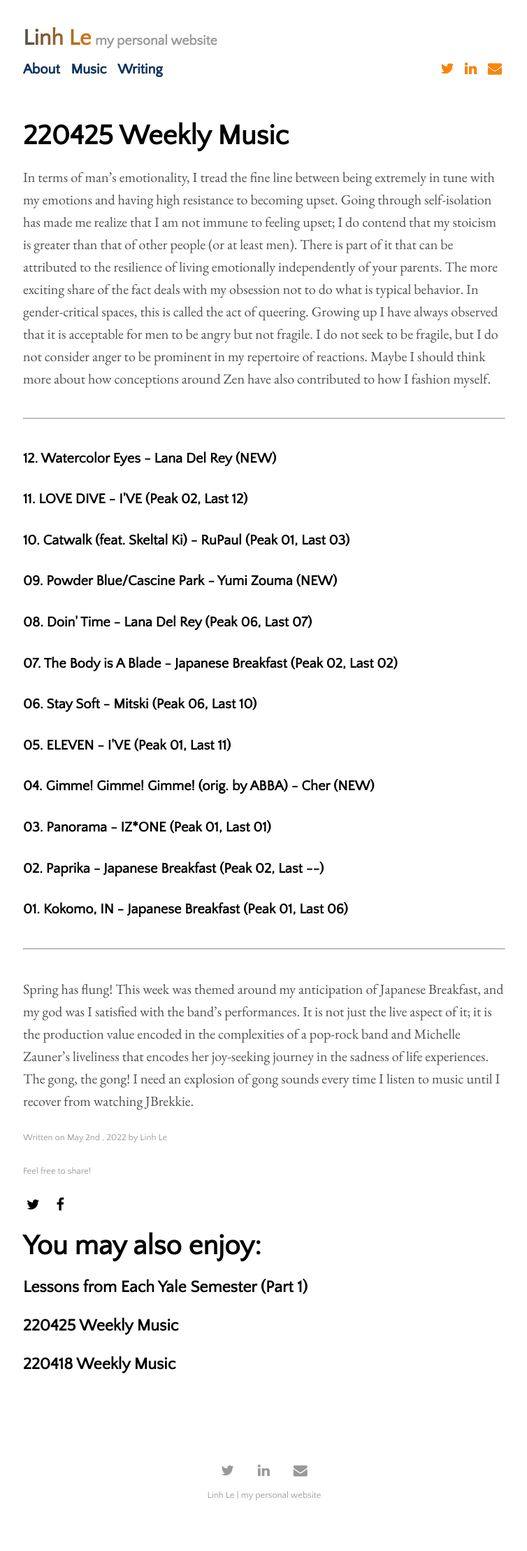
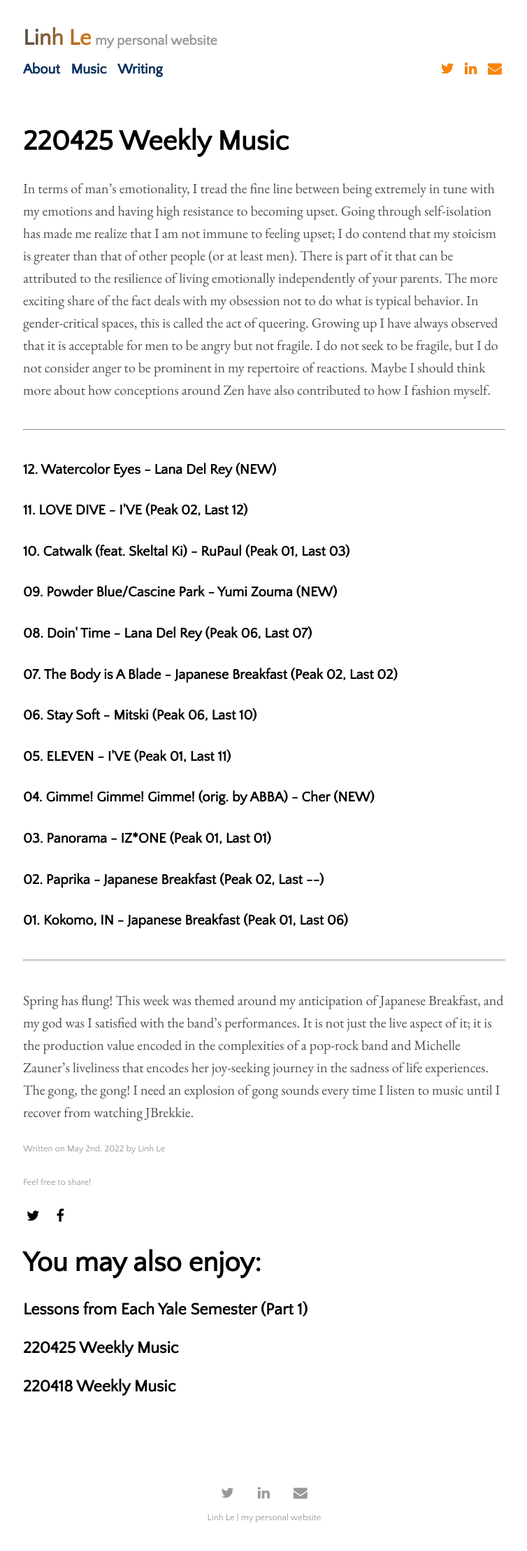
Before and after one commit to aidenva/aidenva.github.io, a Jekyll site: the page built from _posts/2022-05-02-weekly-music.md, in a window 1280 px wide. Shown: the whole page at 70% size, without its empty margins (262-1016 px from the left). Built offline with Jekyll 4.4.1, drawn with Linux system fonts in a browser that asks for light colours; before the commit the page ends 2184 px from its top, so only the background shows below that.

Commit message:
editing line spacing

```diff
--- a/_includes/post-date.html
+++ b/_includes/post-date.html
@@ -1,12 +1,12 @@
 <span class="post-date">
   {{ site.data.settings.post_date_prefix }}
-  {% assign d = page.date | date: "%-d"  %}
+  {% assign d = page.date | date: "%-d" %}
   {{ page.date | date: "%B" }}
   {% case d %}
-    {% when '1' or '21' or '31' %}{{ d }}st
-    {% when '2' or '22' %}{{ d }}nd
-    {% when '3' or '23' %}{{ d }}rd
-    {% else %}{{ d }}th{% endcase %},
+    {% when '1' or '21' or '31' %}{{ d }}st,
+    {% when '2' or '22' %}{{ d }}nd,
+    {% when '3' or '23' %}{{ d }}rd,
+    {% else %}{{ d }}th,{% endcase %}
   {{ page.date | date: "%Y" }}
   by
   {% if page.author %}
--- a/_sass/_base.scss
+++ b/_sass/_base.scss
@@ -7,6 +7,10 @@
   font-size: 20px;
   color: $body-color;
   line-height: 2rem;
+}
+
+body h1 {
+  line-height: 3rem;
 }
 
 @media (max-width: $elements-responsive-width) {
```
